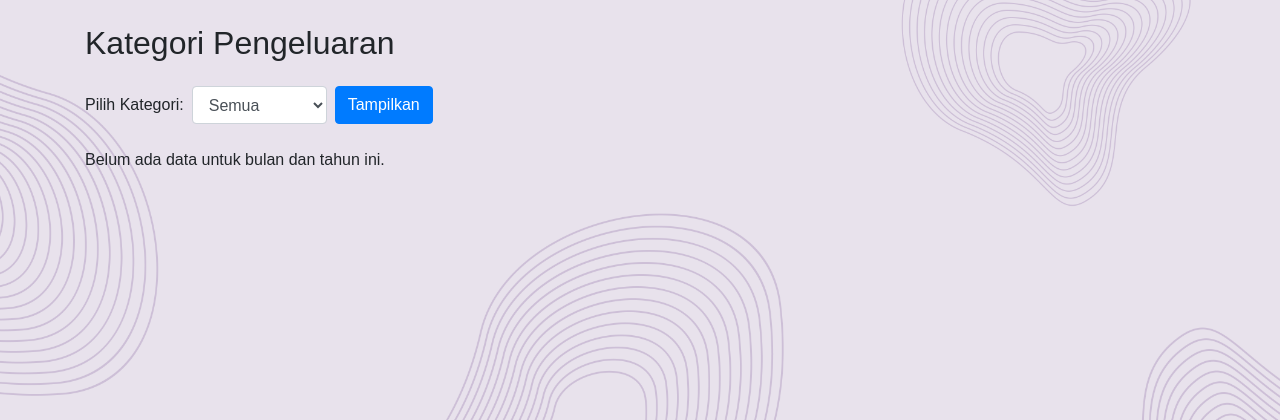
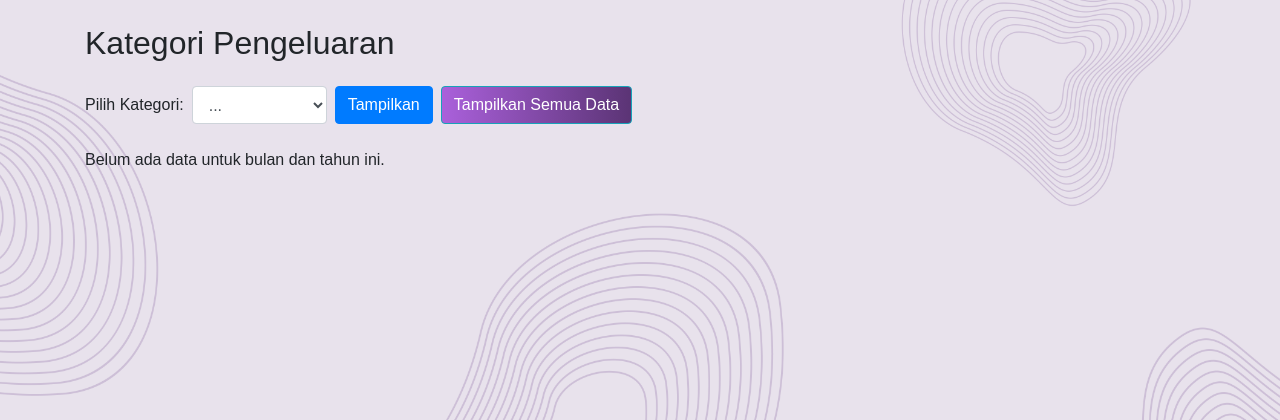
Before and after one commit to stvnathan2/Pemweb, a PHP site: page /category.php in a window 1280 px wide. Shown: the top 420 px of the page. Run offline with PHP 8.4, Linux system fonts and the light colour scheme; a user stored in the database is signed in; data comes from the database, SQL or seed files in the repository.

Commit message:
Update tampilkan semua data + kategori work

```diff
--- a/category.php
+++ b/category.php
@@ -97,21 +97,23 @@ $conn->close();
         <div class="form-group mr-2">
             <label for="category" class="mr-2">Pilih Kategori:</label>
             <select name="category" id="category" class="form-control" required>
-                    <option value="">Semua</option>
+                <option value="">...</option>
                 <option value="rumah" <?php echo ($selected_category == 'rumah') ? 'selected' : ''; ?>>Rumah</option>
                 <option value="transportasi" <?php echo ($selected_category == 'transportasi') ? 'selected' : ''; ?>>Transportasi</option>
-                    <option value="Makanan" <?php echo ($selected_category == 'Makanan') ? 'selected' : ''; ?>>Makanan</option>
+                <option value="Makan" <?php echo ($selected_category == 'Makan') ? 'selected' : ''; ?>>Makan</option>
                 <option value="Kesehatan" <?php echo ($selected_category == 'Kesehatan') ? 'selected' : ''; ?>>Kesehatan</option>
                 <option value="Pendidikan" <?php echo ($selected_category == 'Pendidikan') ? 'selected' : ''; ?>>Pendidikan</option>
                 <option value="Hiburan" <?php echo ($selected_category == 'Hiburan') ? 'selected' : ''; ?>>Hiburan</option>
                 <option value="Pakaian" <?php echo ($selected_category == 'Pakaian') ? 'selected' : ''; ?>>Pakaian</option>
                 <option value="Komunikasi" <?php echo ($selected_category == 'Komunikasi') ? 'selected' : ''; ?>>Komunikasi</option>
                 <option value="Keuangan" <?php echo ($selected_category == 'Keuangan') ? 'selected' : ''; ?>>Keuangan</option>
-                    <option value="Darurat" <?php echo ($selected_category == 'Darurat') ? 'selected' : ''; ?>>Darurat</option>
+                <option value="Gaji" <?php echo ($selected_category == 'Gaji') ? 'selected' : ''; ?>>Gaji</option>
             </select>
         </div>
-            <button type="submit" class="btn btn-primary">Tampilkan</button>
+        <button type="submit" class="btn btn-primary mr-2">Tampilkan</button>
+        <a href="category.php?month=<?php echo $selected_month; ?>&year=<?php echo $selected_year; ?>" class="btn btn-info">Tampilkan Semua Data</a>
         </form>
+
 
         <div class="table-container">
             <?php if (!empty($expenses)): ?>
```
Lines whose indentation alone changed are shown as unchanged.
